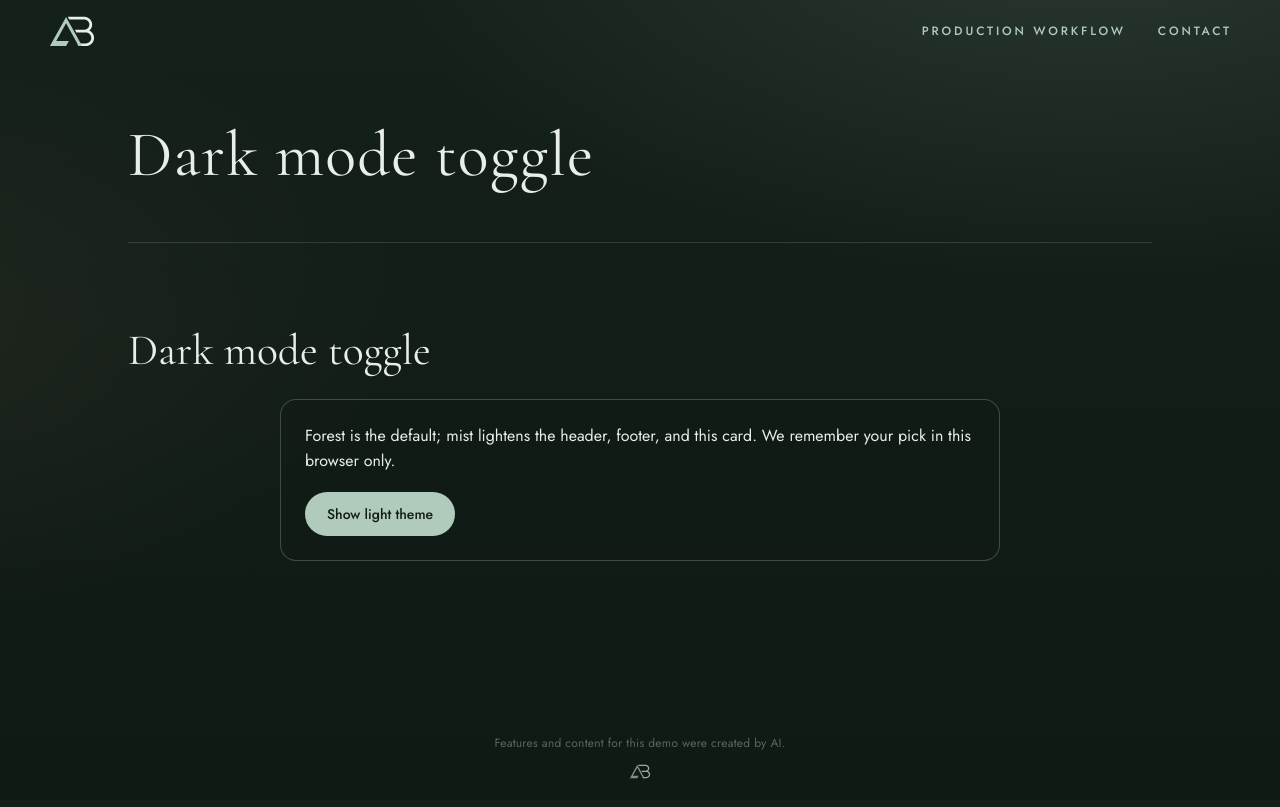
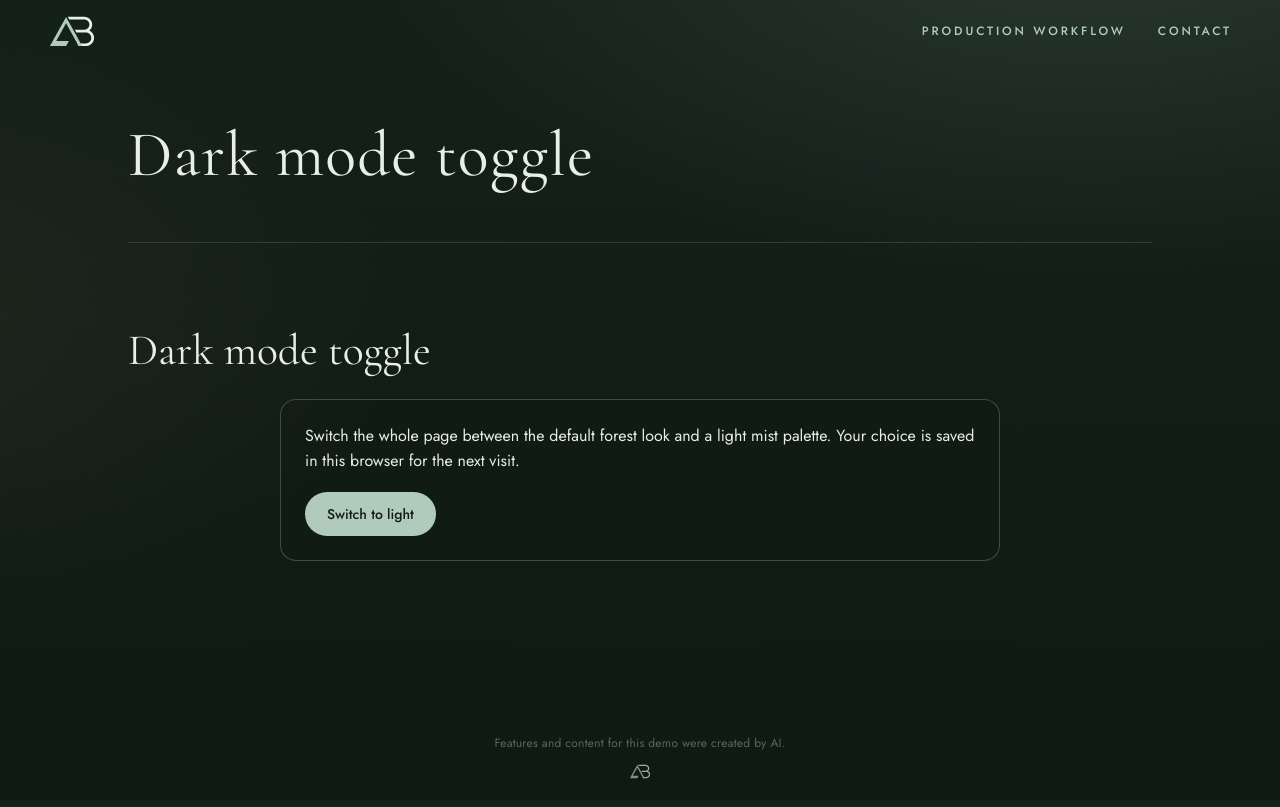
Before and after one commit to ashtonbach/agent-showcase, a Next.js app: page /showcase/ in a window 1280 px wide. Built offline with nearby package versions, Linux system fonts and the light colour scheme.

Commit message:
wip test
Co-authored-by: AshtonBach Coder <ashtonbach-coder@users.noreply.github.com>

```diff
--- a/app/lab/dark-mode/index.tsx
+++ b/app/lab/dark-mode/index.tsx
@@ -3,7 +3,7 @@
 import { useCallback, useEffect, useState } from "react";
 
 const STORAGE_KEY = "ab-theme";
-const HEADING_ID = "darkmode-heading";
+const HEADING_ID = "lab-dark-mode-h2";
 
 let cachedLightMark: string | null = null;
 
@@ -14,7 +14,12 @@ const themeRules = [
   'html[data-theme="light"] .label,html[data-theme="light"] .nav-list a,html[data-theme="light"] .site-footer,html[data-theme="light"] .site-disclaimer{color:#2F5A46}',
   'html[data-theme="light"] .nav-list a:hover,html[data-theme="light"] .nav-list a:focus-visible{color:#14201A}',
   'html[data-theme="light"] .brand{color:#14201A}',
+  'html[data-theme="light"] .skip-link.label{color:#2F5A46}',
+  'html[data-theme="light"] .skip-link:focus{background:#14201A;color:#E8EEE9}',
+  'html[data-theme="light"] .demo-title,html[data-theme="light"] main.page [data-lab]>h2{color:#14201A!important}',
   'html[data-theme="light"] .site-header.is-scrolled{background:rgba(232,238,233,.97)}',
+  ".lab-dm-h2{font-family:var(--serif);font-weight:400;font-size:30px;margin:0 0 16px;color:var(--mist,#f2efe6)}",
+  'html[data-theme="light"] .lab-dm-h2{color:#14201A}',
   ".lab-darkmode-shell{width:min(720px,100%);margin:8px auto 56px}",
   ".lab-darkmode-panel{border:1px solid rgba(176,203,188,.28);border-radius:16px;padding:24px;background:rgba(18,26,22,.35)}",
   'html[data-theme="light"] .lab-darkmode-panel{background:rgba(255,255,255,.55);border-color:rgba(47,90,70,.28)}',
@@ -115,12 +120,14 @@ export default function DarkModeLab() {
   return (
     <section data-lab="dark-mode" aria-labelledby={HEADING_ID}>
       <style>{themeCss}</style>
-      <h2 id={HEADING_ID}>Dark mode toggle</h2>
+      <h2 id={HEADING_ID} className="lab-dm-h2">
+        Dark mode toggle
+      </h2>
       <div className="lab-darkmode-shell">
         <article className="lab-darkmode-panel">
           <p className="lab-darkmode-copy">
-            Forest is the default; mist lightens the header, footer, and this card. We remember
-            your pick in this browser only.
+            Switch the whole page between the default forest look and a light mist palette. Your
+            choice is saved in this browser for the next visit.
           </p>
           <button
             type="button"
@@ -128,7 +135,7 @@ export default function DarkModeLab() {
             aria-pressed={isDark}
             onClick={onFlip}
           >
-            {isDark ? "Show light theme" : "Show dark theme"}
+            {isDark ? "Switch to light" : "Switch to dark"}
           </button>
         </article>
       </div>
```
